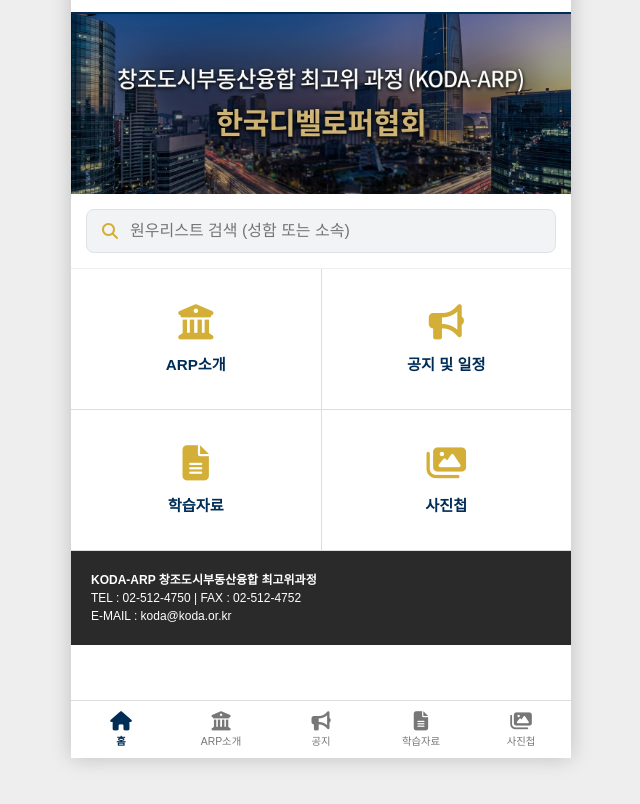
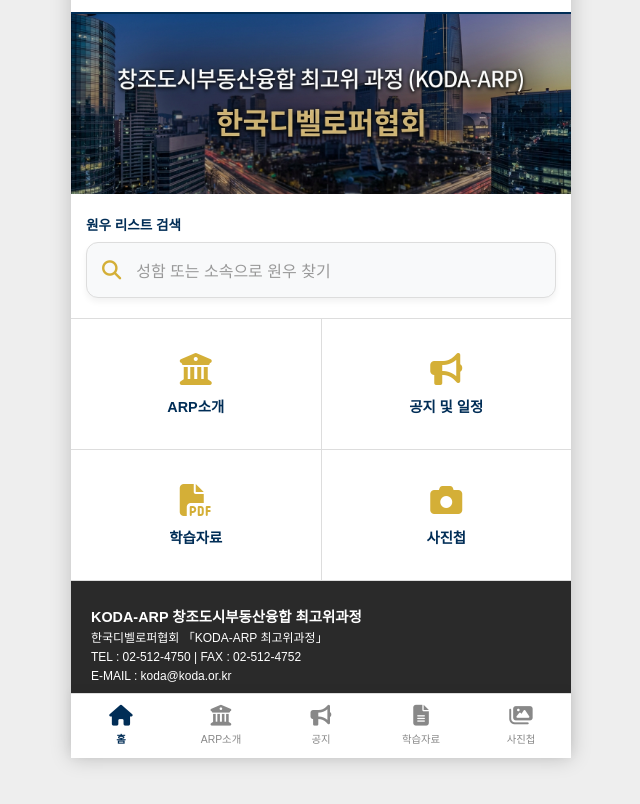
Before and after one commit to JOOWANKIM823/koda-arp, a plain HTML site: page index.html in a window 1280 px wide. Shown: the part 42-846 px from the top of the page, without its empty margins (319-959 px from the left). Drawn offline with Linux system fonts and the light colour scheme.

Commit message:
Add files via upload

```diff
--- a/index.html
+++ b/index.html
@@ -8,7 +8,7 @@
     <style>
         :root { --navy: #002d56; --sub-navy: #003a72; --gold: #D4AF37; --footer-bg: #2a2a2a; --btn-gray: #f1f3f5; }
         * { margin: 0; padding: 0; box-sizing: border-box; font-family: 'Noto Sans KR', sans-serif; -webkit-tap-highlight-color: transparent; }
-        body { background: #eee; padding-bottom: 70px; overflow-x: hidden; }
+        body { background: #eee; padding-bottom: 75px; overflow-x: hidden; }
 
         .app-container { max-width: 500px; margin: 0 auto; background: #fff; min-height: 100vh; position: relative; box-shadow: 0 0 20px rgba(0,0,0,0.2); display: flex; flex-direction: column; }
 
@@ -23,20 +23,26 @@
         /* 메인 비주얼 */
         .main-visual { height: 180px; background: #002d56 url('main-bg.jpg') no-repeat center; background-size: cover; position: relative; }
 
-        /* 🚀 [변경] 메인 사진 바로 아래 고정 검색바 */
-        .main-search-area { padding: 15px; background: #fff; border-bottom: 1px solid #eee; }
-        .main-search-box { background: #f1f3f5; padding: 12px 15px; border-radius: 8px; display: flex; align-items: center; border: 1px solid #dee2e6; cursor: pointer; }
-        .main-search-box i { color: var(--gold); margin-right: 12px; }
-        .main-search-box input { border: none; background: none; outline: none; width: 100%; font-size: 1rem; color: #333; cursor: pointer; }
+        /* 🚀 메인 사진 바로 아래 독립 검색바 */
+        .main-search-area { padding: 20px 15px; background: #fff; }
+        .main-search-label { font-size: 0.85rem; font-weight: bold; color: var(--navy); margin-bottom: 8px; display: block; }
+        .main-search-box { background: #f8f9fa; padding: 15px; border-radius: 12px; display: flex; align-items: center; border: 1px solid #ddd; cursor: pointer; transition: 0.2s; box-shadow: 0 4px 6px rgba(0,0,0,0.05); }
+        .main-search-box:active { transform: scale(0.98); background: #f1f3f5; }
+        .main-search-box i { color: var(--gold); margin-right: 15px; font-size: 1.2rem; }
+        .main-search-box span { color: #999; font-size: 1rem; }
 
-        /* 메인 4개 메뉴 (ARP소개, 공지, 학습자료, 사진첩) */
-        .grid-menu { display: grid; grid-template-columns: 1fr 1fr; gap: 1px; background: #ddd; border-bottom: 1px solid #ddd; }
-        .grid-item { height: 140px; background: #fff; display: flex; flex-direction: column; justify-content: center; align-items: center; cursor: pointer; }
-        .grid-item i { font-size: 2.2rem; color: var(--gold); margin-bottom: 12px; }
-        .grid-item strong { font-size: 0.95rem; color: var(--navy); font-weight: 700; }
+        /* 메인 4개 메뉴 (ARP소개, 공지 및 일정, 학습자료, 사진첩) */
+        .grid-menu { display: grid; grid-template-columns: 1fr 1fr; gap: 1px; background: #ddd; border-top: 1px solid #ddd; border-bottom: 1px solid #ddd; }
+        .grid-item { height: 130px; background: #fff; display: flex; flex-direction: column; justify-content: center; align-items: center; cursor: pointer; }
+        .grid-item i { font-size: 2rem; color: var(--gold); margin-bottom: 10px; }
+        .grid-item strong { font-size: 0.9rem; color: var(--navy); font-weight: 700; }
 
         /* 리스트 스타일 */
         .list-header { padding: 15px 20px; background: #f4f4f4; font-weight: bold; border-bottom: 1px solid #eee; color: var(--navy); display: flex; justify-content: space-between; }
+        .search-area { padding: 15px; background: #fff; border-bottom: 4px solid var(--gold); position: sticky; top: 58px; z-index: 90; }
+        .search-box { background: #f1f3f5; padding: 10px 15px; border-radius: 30px; display: flex; align-items: center; border: 1px solid #dee2e6; }
+        .search-box input { border: none; background: none; outline: none; width: 100%; font-size: 1rem; }
+
         .member-card { display: flex; padding: 18px 20px; border-bottom: 1px solid #eee; align-items: center; gap: 15px; background: #fff; }
         .photo-area { width: 85px; height: 110px; border: 1px solid #ddd; border-radius: 4px; overflow: hidden; background: #f0f0f0; flex-shrink: 0; }
         .photo-area img { width: 100%; height: 100%; object-fit: cover; }
@@ -46,21 +52,20 @@
         .icon-group { display: flex; gap: 15px; margin-top: 10px; }
         .icon-btn { width: 36px; height: 36px; background: var(--btn-gray); border-radius: 50%; display: flex; align-items: center; justify-content: center; border: 1px solid #dee2e6; cursor: pointer; color: #777; text-decoration: none; }
 
-        /* 🚀 하단 탭 바 (홈, ARP소개, 공지, 학습자료, 사진첩) */
-        .bottom-nav { position: fixed; bottom: 0; width: 100%; max-width: 500px; background: #fff; display: flex; justify-content: space-around; padding: 10px 0; border-top: 1px solid #ddd; z-index: 1000; left: 50%; transform: translateX(-50%); }
-        .nav-item { display: flex; flex-direction: column; align-items: center; cursor: pointer; color: #777; font-size: 0.65rem; flex: 1; }
+        /* 🚀 하단 탭 바 (5개 버튼 고정: 홈, ARP소개, 공지, 학습자료, 사진첩) */
+        .bottom-nav { position: fixed; bottom: 0; width: 100%; max-width: 500px; background: #fff; display: flex; justify-content: space-around; padding: 12px 0; border-top: 1px solid #ddd; z-index: 1000; left: 50%; transform: translateX(-50%); box-shadow: 0 -2px 10px rgba(0,0,0,0.05); }
+        .nav-item { display: flex; flex-direction: column; align-items: center; cursor: pointer; color: #888; font-size: 0.65rem; flex: 1; }
         .nav-item.active { color: var(--navy); font-weight: bold; }
-        .nav-item i { font-size: 1.2rem; margin-bottom: 3px; }
+        .nav-item i { font-size: 1.3rem; margin-bottom: 4px; }
 
-        /* 푸터 */
-        .main-footer { background: var(--footer-bg); color: #fff; padding: 20px; text-align: left; font-size: 0.75rem; line-height: 1.5; }
+        .main-footer { background: var(--footer-bg); color: #fff; padding: 25px 20px; text-align: left; font-size: 0.75rem; line-height: 1.6; }
 
         /* 모달 */
         .modal { display: none; position: fixed; z-index: 2000; left: 0; top: 0; width: 100%; height: 100%; background: #fff; overflow-y: auto; }
         .modal-header { padding: 15px; border-bottom: 1px solid #eee; display: flex; align-items: center; position: sticky; top: 0; background: #fff; }
         .detail-table { width: 100%; border-collapse: collapse; }
-        .detail-table th { background: #f9f9f9; padding: 12px; border: 1px solid #eee; text-align: left; width: 35%; color: #666; }
-        .detail-table td { padding: 12px; border: 1px solid #eee; }
+        .detail-table th { background: #f9f9f9; padding: 12px; border: 1px solid #eee; text-align: left; width: 35%; color: #666; font-size: 0.9rem; }
+        .detail-table td { padding: 12px; border: 1px solid #eee; font-size: 0.9rem; }
     </style>
 </head>
 <body>
@@ -74,21 +79,23 @@
             <section class="main-visual"></section>
 
             <div class="main-search-area">
+                <span class="main-search-label">원우 리스트 검색</span>
                 <div class="main-search-box" onclick="showPage('member-page')">
                     <i class="fas fa-search"></i>
-                    <input type="text" placeholder="원우리스트 검색 (성함 또는 소속)" readonly>
+                    <span>성함 또는 소속으로 원우 찾기</span>
                 </div>
             </div>
 
             <nav class="grid-menu">
-                <div class="grid-item" onclick="alert('준비중')"><i class="fas fa-university"></i><strong>ARP소개</strong></div>
-                <div class="grid-item" onclick="alert('준비중')"><i class="fas fa-bullhorn"></i><strong>공지 및 일정</strong></div>
-                <div class="grid-item" onclick="alert('준비중')"><i class="fas fa-file-alt"></i><strong>학습자료</strong></div>
-                <div class="grid-item" onclick="alert('준비중')"><i class="fas fa-images"></i><strong>사진첩</strong></div>
+                <div class="grid-item" onclick="alert('ARP소개 페이지 준비중')"><i class="fas fa-university"></i><strong>ARP소개</strong></div>
+                <div class="grid-item" onclick="alert('공지사항 준비중')"><i class="fas fa-bullhorn"></i><strong>공지 및 일정</strong></div>
+                <div class="grid-item" onclick="alert('학습자료실 준비중')"><i class="fas fa-file-pdf"></i><strong>학습자료</strong></div>
+                <div class="grid-item" onclick="alert('사진첩 준비중')"><i class="fas fa-camera"></i><strong>사진첩</strong></div>
             </nav>
 
             <footer class="main-footer">
-                <span style="font-weight:bold;">KODA-ARP 창조도시부동산융합 최고위과정</span><br>
+                <span style="font-weight:bold; font-size:0.9rem;">KODA-ARP 창조도시부동산융합 최고위과정</span><br>
+                한국디벨로퍼협회 「KODA-ARP 최고위과정」<br>
                 TEL : 02-512-4750 | FAX : 02-512-4752<br>
                 E-MAIL : koda@koda.or.kr
             </footer>
@@ -98,8 +105,8 @@
             <div class="list-header"><span>원우 리스트</span><span>총 <span id="total-count">0</span>명</span></div>
             <div class="search-area">
                 <div class="search-box">
-                    <i class="fas fa-search"></i>
-                    <input type="text" id="member-search" placeholder="성함 또는 소속으로 검색" oninput="filterMembers()" autofocus>
+                    <i class="fas fa-search" style="color:#adb5bd; margin-right:12px;"></i>
+                    <input type="text" id="member-search" placeholder="성함 또는 소속으로 검색" oninput="filterMembers()">
                 </div>
             </div>
             <div id="member-list-items"></div>
@@ -107,17 +114,17 @@
 
         <nav class="bottom-nav">
             <div class="nav-item active" onclick="showPage('main-page')"><i class="fas fa-home"></i><span>홈</span></div>
-            <div class="nav-item" onclick="alert('준비중')"><i class="fas fa-university"></i><span>ARP소개</span></div>
-            <div class="nav-item" onclick="alert('준비중')"><i class="fas fa-bullhorn"></i><span>공지</span></div>
-            <div class="nav-item" onclick="alert('준비중')"><i class="fas fa-file-alt"></i><span>학습자료</span></div>
-            <div class="nav-item" onclick="alert('준비중')"><i class="fas fa-images"></i><span>사진첩</span></div>
+            <div class="nav-item" onclick="alert('ARP소개 준비중')"><i class="fas fa-university"></i><span>ARP소개</span></div>
+            <div class="nav-item" onclick="alert('공지사항 준비중')"><i class="fas fa-bullhorn"></i><span>공지</span></div>
+            <div class="nav-item" onclick="alert('학습자료 준비중')"><i class="fas fa-file-alt"></i><span>학습자료</span></div>
+            <div class="nav-item" onclick="alert('사진첩 준비중')"><i class="fas fa-images"></i><span>사진첩</span></div>
         </nav>
     </div>
 
     <div id="detail-modal" class="modal">
         <div class="modal-header">
             <i class="fas fa-chevron-left" onclick="closeModal()" style="cursor:pointer; font-size:1.5rem; color:var(--navy);"></i>
-            <span style="margin-left:15px; font-weight:bold;">상세정보</span>
+            <span style="margin-left:15px; font-weight:bold;">상세정보 / 수정문의</span>
         </div>
         <div id="modal-body"></div>
         <div style="margin: 20px; padding: 15px; background: #f8f9fa; border-radius: 10px; text-align: center; border: 1px dashed var(--gold);">
@@ -198,12 +205,11 @@
             document.querySelectorAll('.nav-item').forEach(item => item.classList.remove('active'));
             const navs = document.querySelectorAll('.nav-item');
             if(pageId === 'main-page') navs[0].classList.add('active');
-            if(pageId === 'member-page') navs[2].classList.add('active');
 
             window.scrollTo(0, 0);
             if(pageId === 'member-page') {
                 renderMembers(members);
-                setTimeout(() => document.getElementById('member-search').focus(), 100);
+                setTimeout(() => document.getElementById('member-search').focus(), 150);
             }
         }
 
@@ -240,10 +246,10 @@
             document.getElementById('modal-body').innerHTML = `
                 <div style="display:flex; padding:25px 20px; gap:20px; border-bottom:1px solid #eee; align-items:center;">
                     <div class="photo-area" style="width:100px; height:125px;"><img src="${m.name}.jpg" onerror="this.src='https://via.placeholder.com/100x125?text=No+Pic'"></div>
-                    <div><h2 style="color:var(--navy);">${m.name}</h2><p style="color:#666; font-size:0.9rem;">${m.company}</p><p style="color:#666; font-size:0.9rem;">${m.pos}</p></div>
+                    <div><h2 style="color:var(--navy);">${m.name}</h2><p style="color:#666;">${m.company}</p><p style="color:#666;">${m.pos}</p></div>
                 </div>
                 <table class="detail-table">
-                    <tr><th>학번</th><td>${m.id}</td></tr><tr><th>분과</th><td>${m.group}</td></tr><tr><th>생년월일</th><td>${m.birth}</td></tr><tr><th>휴대전화</th><td>${m.phone}</td></tr><tr><th>이메일</th><td>${m.email}</td></tr><tr><th>회사주소</th><td>${m.addr}</td></tr>
+                    <tr><th>기수 / 학번</th><td>12기 / ${m.id}</td></tr><tr><th>분과</th><td>${m.group}</td></tr><tr><th>생년월일</th><td>${m.birth}</td></tr><tr><th>휴대전화</th><td>${m.phone}</td></tr><tr><th>이메일</th><td>${m.email}</td></tr><tr><th>회사주소</th><td>${m.addr}</td></tr>
                 </table>
             `;
             modal.style.display = "block";
```
